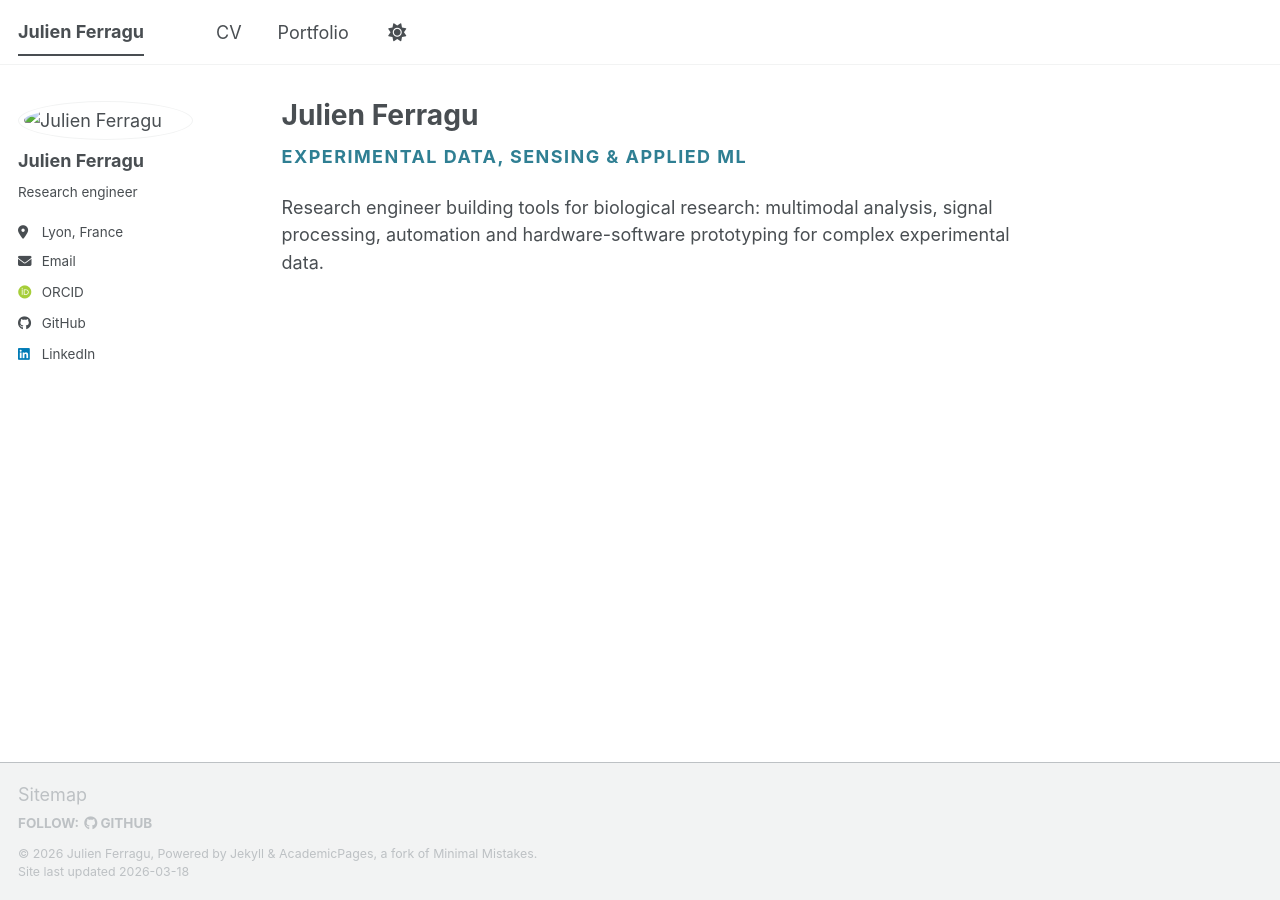
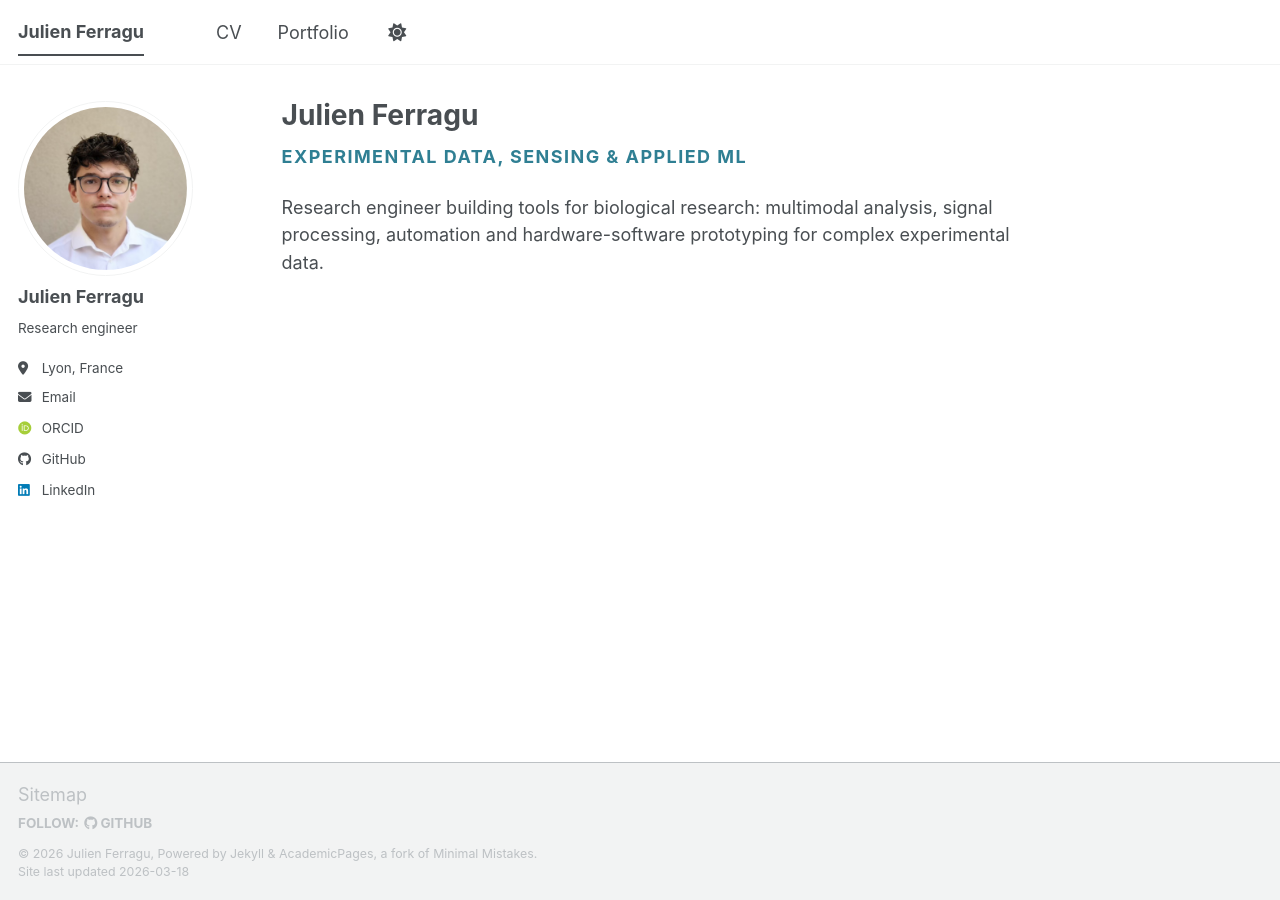
Before and after one commit to julienferragu/julienferragu.github.io, a Jekyll site: the page built from _pages/about.md, in a window 1280 px wide. Built offline with Jekyll 4.4.1, drawn with Linux system fonts in a browser that asks for light colours; some web fonts are replaced; a script bundle is joined from its source files by our own code; library files that are not in the unit come from our copies.

Commit message:
added profile picture

```diff
--- a/_config.yml
+++ b/_config.yml
@@ -9,7 +9,7 @@ baseurl                  : ""
 repository               : "julienferragu/julienferragu.github.io"
 
 author:
-  avatar           : "images/julienferragu.png"
+  avatar           : "julienferragu.png"
   name             : "Julien Ferragu"
   pronouns         :
   bio              : "Research engineer"
```
